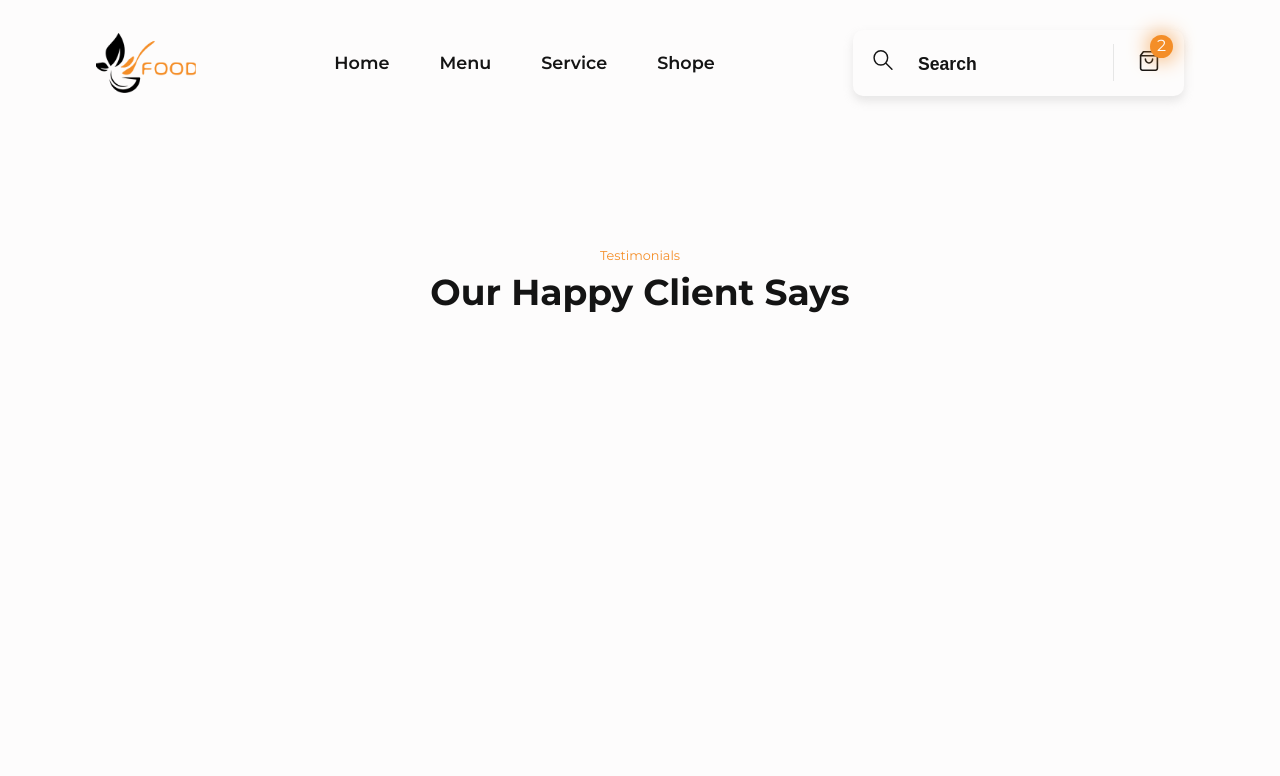
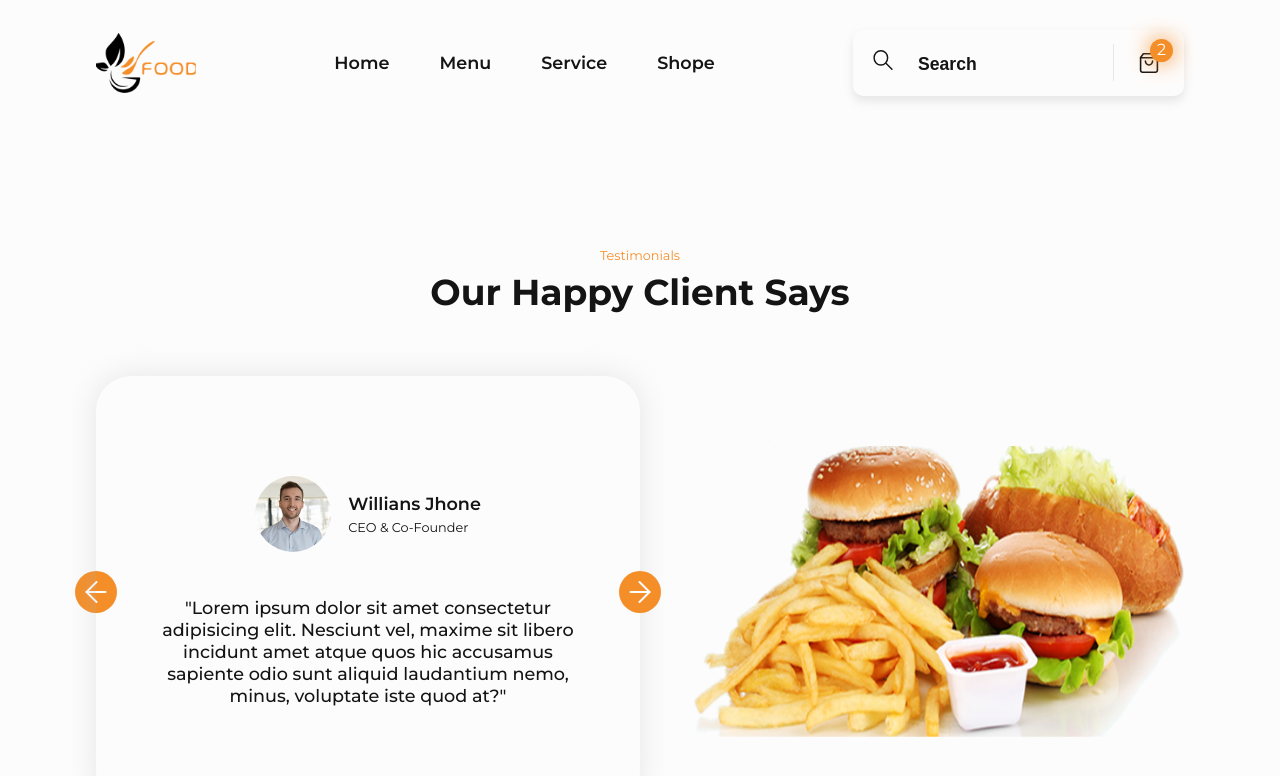
Before and after one commit to Aurelie-Runser/FOOD-Restaurant--React, a React (Vite) app: page / in a window 1280 px wide. Shown: the top 776 px of the page. Built offline with nearby package versions, Linux system fonts and the light colour scheme.

Commit message:
intégration de la card des avis

```diff
--- a/src/components/icons/Icon.css
+++ b/src/components/icons/Icon.css
@@ -1,7 +1,5 @@
 .icon{
-    display: inline-flex;
-    align-items: center;
-    justify-content: center;
+    display: block;
     border-radius: 100%;
     stroke: var(--c-black);
     fill: var(--c-black);
--- /dev/null
+++ b/src/components/reviewCard/ReviewCard.css
@@ -0,0 +1,49 @@
+.reviewsCard{
+    position: relative;
+    max-width: 800px;
+    min-width: 500px;
+    display: grid;
+    place-items: center;
+    gap: 45px;
+    width: 100%;
+    border-radius: 35px;
+    padding: 100px 20px;
+    aspect-ratio: 2/1;
+    box-shadow: 0px 0px 30px 0px var(--c-gray_transparent);
+}
+
+.reviewsCard--writer {
+    display: flex;
+    align-items: center;
+    gap: 17px;
+    margin: auto;
+    width: fit-content;
+
+}
+
+.reviewsCard--writer img {
+    width: 76px !important;
+    aspect-ratio: 1/1;
+    object-fit: cover !important;
+    border-radius: 100%;
+}
+
+
+.reviewsCard--writer__info {
+    display: flex;
+    flex-direction: column;
+    gap: 5px;
+}
+
+.reviewsCard--review {
+    width: 85%;
+    margin: auto;
+    text-align: center;
+
+}
+
+.reviewsCard--review::before,
+.reviewsCard--review::after {
+    content: '"';
+    display: inline;
+}
--- /dev/null
+++ b/src/components/reviewCard/ReviewCard.tsx
@@ -0,0 +1,25 @@
+import { ReactNode } from 'react';
+import './ReviewCard.css'
+
+interface ReviewCard {
+    children: ReactNode,
+    pp: string,
+    name: string,
+    job: string
+}
+
+export default function ReviewCard({children, pp, name, job}:ReviewCard) {
+  return (
+    <div className='reviewsCard'>
+        <div className='reviewsCard--writer'>
+            <img src={pp} alt="" />
+            <div className='reviewsCard--writer__info'>
+                <p className='h5'>{name}</p>
+                <p className='p-small'>{job}</p>
+            </div>
+        </div>
+
+        <p className='reviewsCard--review'>{children}</p>
+    </div>
+  )
+}
--- a/src/sections/reviews/Reviews.css
+++ b/src/sections/reviews/Reviews.css
@@ -0,0 +1,38 @@
+.reviews--content{
+    display: flex;
+    align-items: center;
+    justify-content: space-between;
+    gap: 5%;
+}
+
+.reviews--content img{
+    object-fit: contain;
+    width: 45%;
+}
+
+.reviewsCarrousel{
+    position: relative;
+}
+
+.reviewsCarrousel--arrowLeft,
+.reviewsCarrousel--arrowRight{
+    position: absolute;
+    top: 50%;
+    display: block;
+    cursor: pointer;
+}
+
+.reviewsCarrousel--arrowLeft{
+    left: 0;
+    translate: -50% -50%;
+}
+
+.reviewsCarrousel--arrowRight{
+    right: 0;
+    translate: 50% -50%;
+}
+
+.reviewsCarrousel--arrowLeft:hover,
+.reviewsCarrousel--arrowRight:hover{
+    filter: brightness(1.2)
+}
--- a/src/sections/reviews/Reviews.tsx
+++ b/src/sections/reviews/Reviews.tsx
@@ -1,12 +1,35 @@
+import ReviewCard from '../../components/reviewCard/reviewCard'
 import Title from '../../components/title/Title'
+import Icon from '../../components/icons/Icon';
+
 import './Reviews.css'
 
 export default function Reviews() {
 
   return (
-    <section>
+    <section className='reviews'>
       <Title subTitle='Testimonials'>Our happy client says</Title>
 
+      <div className='reviews--content'>
+        <div className='reviewsCarrousel'>
+          <div className='reviewsCarrousel--arrowLeft'>
+            <Icon name="fleche" size="medium" gauche color="orangeWhite"/>
+          </div>
+
+          <ReviewCard
+            name='Willians Jhone'
+            job='CEO & Co-Founder'
+            pp='/img/WilliansJhone.jpg'>
+              Lorem ipsum dolor sit amet consectetur adipisicing elit. Nesciunt vel, maxime sit libero incidunt amet atque quos hic accusamus sapiente odio sunt aliquid laudantium nemo, minus, voluptate iste quod at?
+          </ReviewCard>
+
+          <div className='reviewsCarrousel--arrowRight'>
+            <Icon name="fleche" size="medium" color="orangeWhite"/>
+          </div>
+        </div>
+
+        <img src="/img/FritesBurgers.png" alt="Photo d'un menu burger frite." />
+      </div>
     </section>
   )
 }
```
